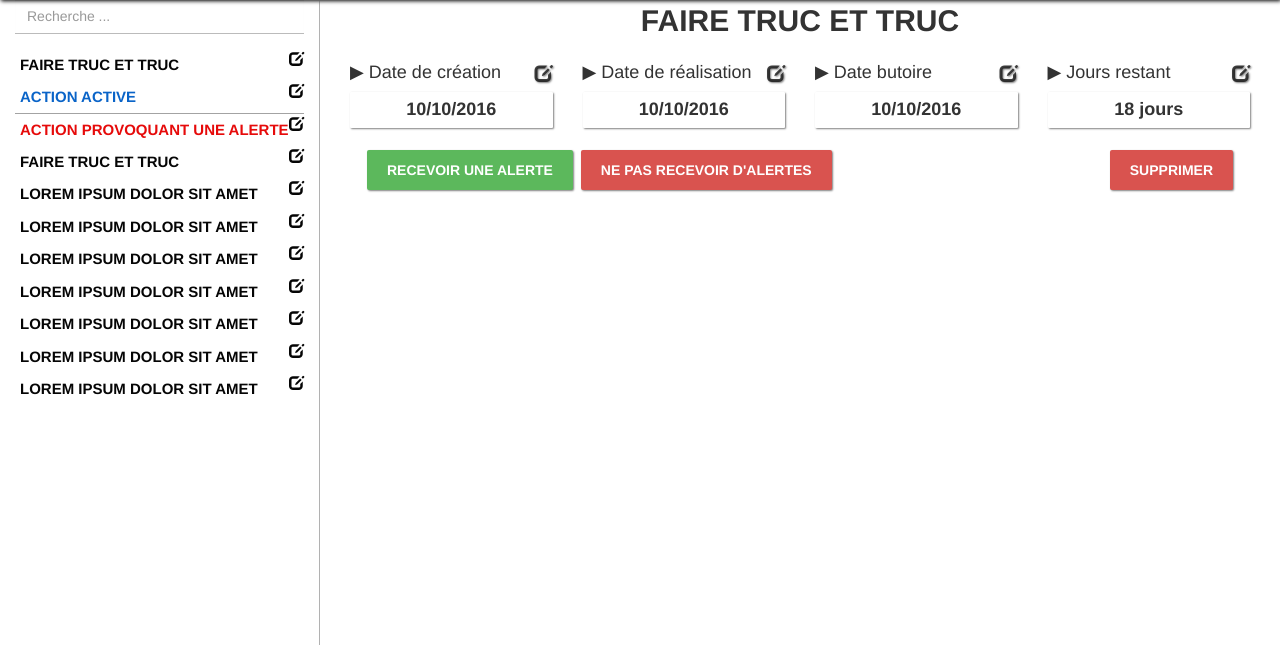
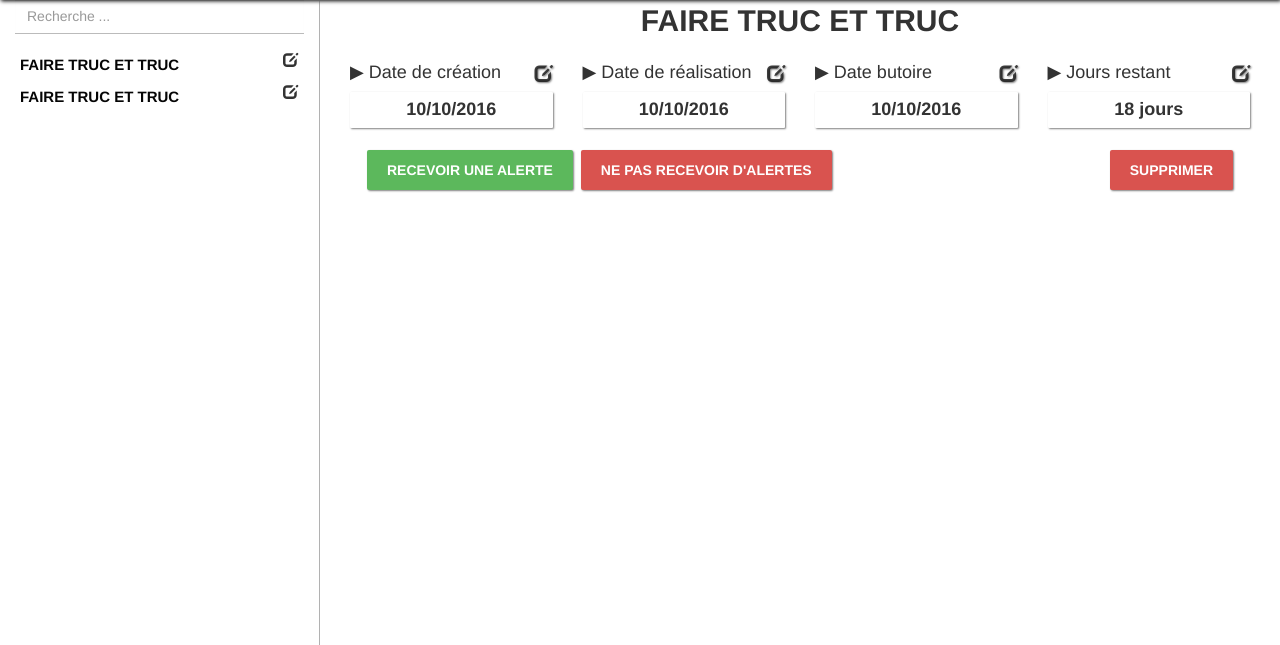
Before and after one commit to adaniy/opendree, a Laravel app: page /test in a window 1280 px wide. Shown: the part 66-711 px from the top of the page. Run offline with Laravel 8, Linux system fonts and the light colour scheme; data that the repository does not hold is empty.

Commit message:
rebuilding front-end

```diff
--- a/www/public/css/override.css
+++ b/www/public/css/override.css
@@ -282,3 +282,14 @@ nav.head .menu {
     font-weight: bold;
     text-align: center;
 }
+
+.action button.edit {
+    border: 0;
+    background: none;
+
+    transition: 0.3s;
+}
+
+.action button.edit:hover {
+    color: orange;
+}
--- a/www/public/js/repository.js
+++ b/www/public/js/repository.js
@@ -9,3 +9,13 @@ $(document).ready(() => {
 (function blink() {
     $('.alerte-on').fadeOut(500).fadeIn(500, blink);
 })();
+
+// gestion du module "ACTION"
+$('button.edit').on('click', () => {
+    var old = 'test';
+    var formBeginning = '<form method="POST">';
+    var formInput = '<input type="text" class="form-control" name="test" value="' + old + '">';
+    var formEnding = '</form>';
+
+    $('button.edit').parent().parent().find('a').first().replaceWith(formBeginning + formInput + formEnding);
+});
--- a/www/resources/views/test.blade.php
+++ b/www/resources/views/test.blade.php
@@ -15,19 +15,9 @@
 		</form>
 	    </div>
 
-	    <div class="list">
-		<div class="pull-right"><a href="bleble"><span class="glyphicon glyphicon-edit" aria-hidden="true"></span></a></div><a href="#"><li>Faire truc et truc</li></a>
-		<div class="pull-right"><a href="bleble"><span class="glyphicon glyphicon-edit" aria-hidden="true"></span></a></div><a href="#"><li class="active disabled">Action active</li></a>
-		<div class="pull-right"><a href="bleble"><span class="glyphicon glyphicon-edit" aria-hidden="true"></span></a></div><a href="#"><li class="alerte">Action provoquant une alerte</li></a>
-		<div class="pull-right"><a href="bleble"><span class="glyphicon glyphicon-edit" aria-hidden="true"></span></a></div><a href="#"><li>Faire truc et truc</li></a>
-		<div class="pull-right"><a href="bleble"><span class="glyphicon glyphicon-edit" aria-hidden="true"></span></a></div><a href="#"><li>Lorem ipsum dolor sit amet</li></a>
-		<div class="pull-right"><a href="bleble"><span class="glyphicon glyphicon-edit" aria-hidden="true"></span></a></div><a href="#"><li>Lorem ipsum dolor sit amet</li></a>
-		<div class="pull-right"><a href="bleble"><span class="glyphicon glyphicon-edit" aria-hidden="true"></span></a></div><a href="#"><li>Lorem ipsum dolor sit amet</li></a>
-		<div class="pull-right"><a href="bleble"><span class="glyphicon glyphicon-edit" aria-hidden="true"></span></a></div><a href="#"><li>Lorem ipsum dolor sit amet</li></a>
-		<div class="pull-right"><a href="bleble"><span class="glyphicon glyphicon-edit" aria-hidden="true"></span></a></div><a href="#"><li>Lorem ipsum dolor sit amet</li></a>
-		<div class="pull-right"><a href="bleble"><span class="glyphicon glyphicon-edit" aria-hidden="true"></span></a></div><a href="#"><li>Lorem ipsum dolor sit amet</li></a>
-		<div class="pull-right"><a href="bleble"><span class="glyphicon glyphicon-edit" aria-hidden="true"></span></a></div><a href="#"><li>Lorem ipsum dolor sit amet</li></a>
-	    </div>
+	    <div class="list"><div class="pull-right"><button class="edit" data-attribute="1"><span class="glyphicon glyphicon-edit" aria-hidden="true"></button></a></div><a href="#" data-attribute="1"><li>Faire truc et truc</li></a></div>
+	    <div class="list"><div class="pull-right"><button class="edit" data-attribute="2"><span class="glyphicon glyphicon-edit" aria-hidden="true"></button></a></div><a href="#" data-attribute="2"><li>Faire truc et truc</li></a></div>
+
 	</div>
 
 	<div class="droite col-md-9">
```
